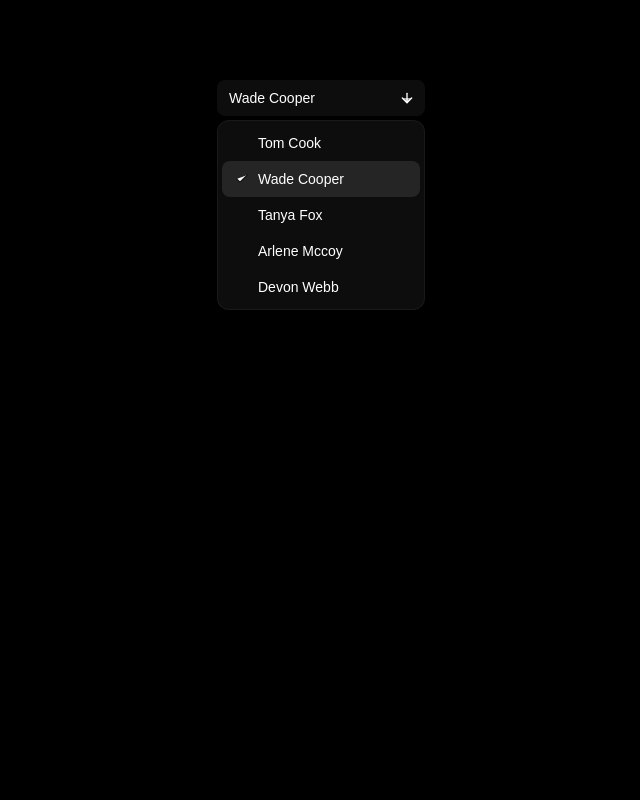
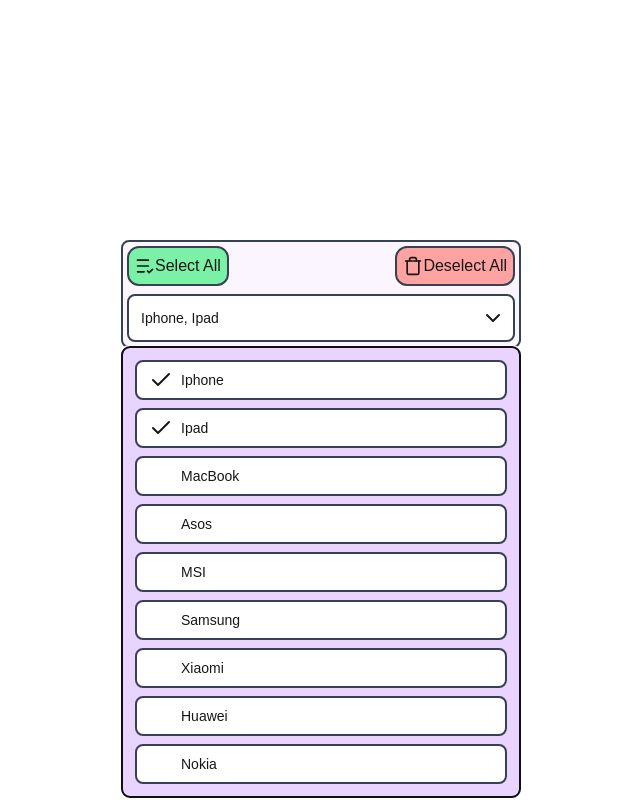
Before and after one commit to NiushaEbrahimi/interview-technical-step, a Next.js app in the folder dropdown/: page / in a window 1280 px wide. Shown: the whole page, without its empty margins (319-959 px from the left). Built offline with nearby package versions, Linux system fonts and the light colour scheme.

Commit message:
refactor: update dropdown component with select all/deselect all functionality and improve UI

```diff
--- a/dropdown/app/page.tsx
+++ b/dropdown/app/page.tsx
@@ -1,8 +1,11 @@
 import DropDownSelect from "@/component/dropdownSelect"
+
 export default function Page() {
   return(
-    <div className="bg-black">
-      <DropDownSelect />
-    </div>
+    <main className="min-h-screen flex items-center justify-center">
+      <div className="min-h-80">
+        <DropDownSelect />
+      </div>
+    </main>
   )
 }
--- a/dropdown/component/dropdownSelect.tsx
+++ b/dropdown/component/dropdownSelect.tsx
@@ -1,55 +1,97 @@
 "use client"
 
 import { Listbox, ListboxButton, ListboxOption, ListboxOptions } from '@headlessui/react'
-import { Check, ArrowDown } from 'lucide-react'
-import clsx from 'clsx'
+import { Check, ChevronDown, ChevronUp, ListCheck, Trash } from 'lucide-react'
+import { AnimatePresence, motion } from 'framer-motion'
 import { useState } from 'react'
 
-const people = [
-  { id: 1, name: 'Tom Cook' },
-  { id: 2, name: 'Wade Cooper' },
-  { id: 3, name: 'Tanya Fox' },
-  { id: 4, name: 'Arlene Mccoy' },
-  { id: 5, name: 'Devon Webb' },
+const electronics = [
+  { id: 1, name: 'Iphone', categorie : "Phone" },
+  { id: 2, name: 'Ipad', categorie: "Tablet" },
+  { id: 3, name: 'MacBook', categorie: "Laptop" },
+  { id: 4, name: 'Asos', categorie: "Laptop" },
+  { id: 5, name: 'MSI', categorie: "Laptop" },
+  { id: 6, name: 'Samsung', categorie: "Phone" },
+  { id: 7, name: 'Xiaomi', categorie: "Phone" },
+  { id: 8, name: 'Huawei', categorie: "Phone" },
+  { id: 9, name: 'Nokia', categorie: "Phone" },
 ]
 
 export default function DropDownSelect() {
-  const [selected, setSelected] = useState(people[1])
+  const [selected, setSelected] = useState([electronics[0], electronics[1]])
+
+  const handleSelectAll = () => {
+    setSelected(electronics)
+  }
+
+  const handleDeselectAll = () => {
+    setSelected([])
+  }
 
   return (
-    <div className="mx-auto h-screen w-52 pt-20">
-      <Listbox value={selected} onChange={setSelected} __demoMode>
+    <div className="mx-auto w-100 border-2 rounded-lg border-gray-700 bg-purple-50 p-1 flex flex-col gap-2">
+
+      <div className='flex flex-row justify-between'>
+        <button
+          className='flex flex-row cursor-pointer bg-green-300 justify-center items-center border-2 border-gray-700 p-1.5 rounded-xl'
+          onClick={handleSelectAll}
+        >
+          <ListCheck className="h-5 w-5" onClick={handleSelectAll} />
+          Select All
+        </button>
+        <button
+          className='flex flex-row cursor-pointer bg-red-300 justify-center items-center border-2 border-gray-700 p-1.5 rounded-xl'
+          onClick={handleDeselectAll}
+        >
+          <Trash className="h-5 w-5" onClick={handleDeselectAll} />
+          Deselect All
+        </button>
+      </div>
+
+      <Listbox multiple value={selected} onChange={setSelected} __demoMode>
+        {({open})=>(
+          <>
             <ListboxButton
-          className={clsx(
-            'relative block w-full rounded-lg bg-white/5 py-1.5 pr-8 pl-3 text-left text-sm/6 text-white',
-            'focus:not-data-focus:outline-none data-focus:outline-2 data-focus:-outline-offset-2 data-focus:outline-white/25'
-          )}
+              className="
+                bg-white min-h-12 relative block w-full rounded-lg border-2 border-gray-700 py-1.5 pr-8 pl-3 text-left text-sm/6
+              "
             >
-          {selected.name}
-          <ArrowDown
-            className="group pointer-events-none absolute top-2.5 right-2.5 size-4 fill-white/60"
+              {selected.map((person) => person.name).join(', ')}
+              {open ? <ChevronDown
+                className="group pointer-events-none absolute top-2.5 right-2"
+                aria-hidden="true"
+              />:
+              <ChevronUp
+                className="group pointer-events-none absolute top-2.5 right-2"
                 aria-hidden="true"
               />
+              }
             </ListboxButton>
-        <ListboxOptions
+            <AnimatePresence>
+              {open &&(<ListboxOptions
+                static
+                as={motion.div}
+                initial={{ opacity: 0, scale: 0.95 }}
+                animate={{ opacity: 1, scale: 1 }}
+                exit={{ opacity: 0, scale: 0.95 }}
                 anchor="bottom"
-          transition
-          className={clsx(
-            'w-(--button-width) rounded-xl border border-white/5 bg-white/5 p-1 [--anchor-gap:--spacing(1)] focus:outline-none',
-            'transition duration-100 ease-in data-leave:data-closed:opacity-0'
-          )}
+                className="origin-top mt-1 w-100 max-h-40 overflow-y-auto flex flex-col gap-2 rounded-lg border-2 border-gray-700 bg-purple-200 p-3 text-left text-sm/6"
               >
-          {people.map((person) => (
+                {electronics.map((person) => (
                   <ListboxOption
                     key={person.name}
                     value={person}
-              className="group flex cursor-default items-center gap-2 rounded-lg px-3 py-1.5 select-none data-focus:bg-white/10"
+                    className="group border-2 bg-white border-gray-700 flex cursor-default items-center gap-2 rounded-lg px-3 py-1.5 select-none data-focus: white/10"
                   >
-              <Check className="invisible size-4 fill-white group-data-selected:visible" />
-              <div className="text-sm/6 text-white">{person.name}</div>
+                    <Check className="invisible group-data-selected:visible" />
+                    <div className="text-sm/6  ">{person.name}</div>
                   </ListboxOption>
                 ))}
               </ListboxOptions>
+            )}
+          </AnimatePresence>
+        </>
+        )}
       </Listbox>
     </div>
   )
```
Lines whose indentation alone changed are shown as unchanged.
